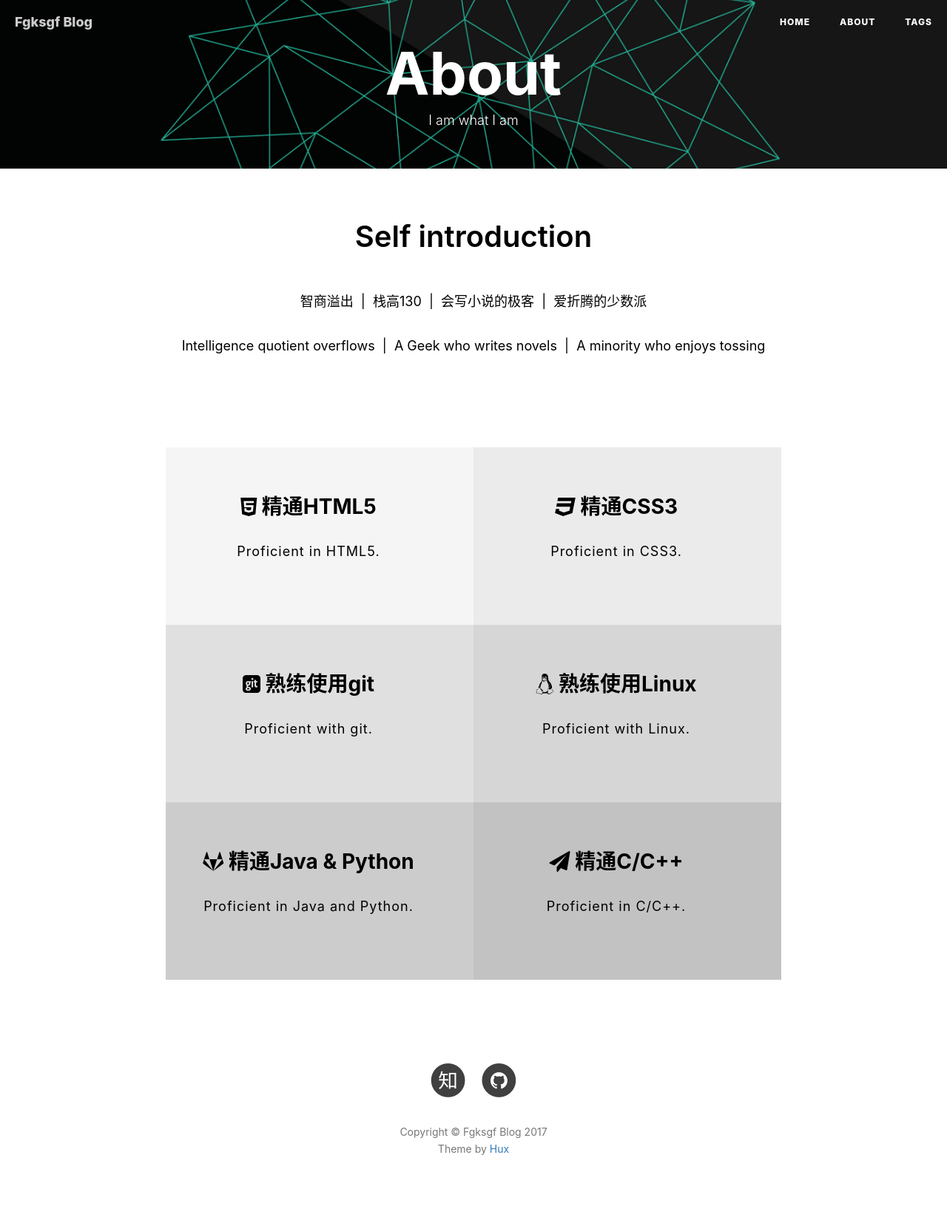
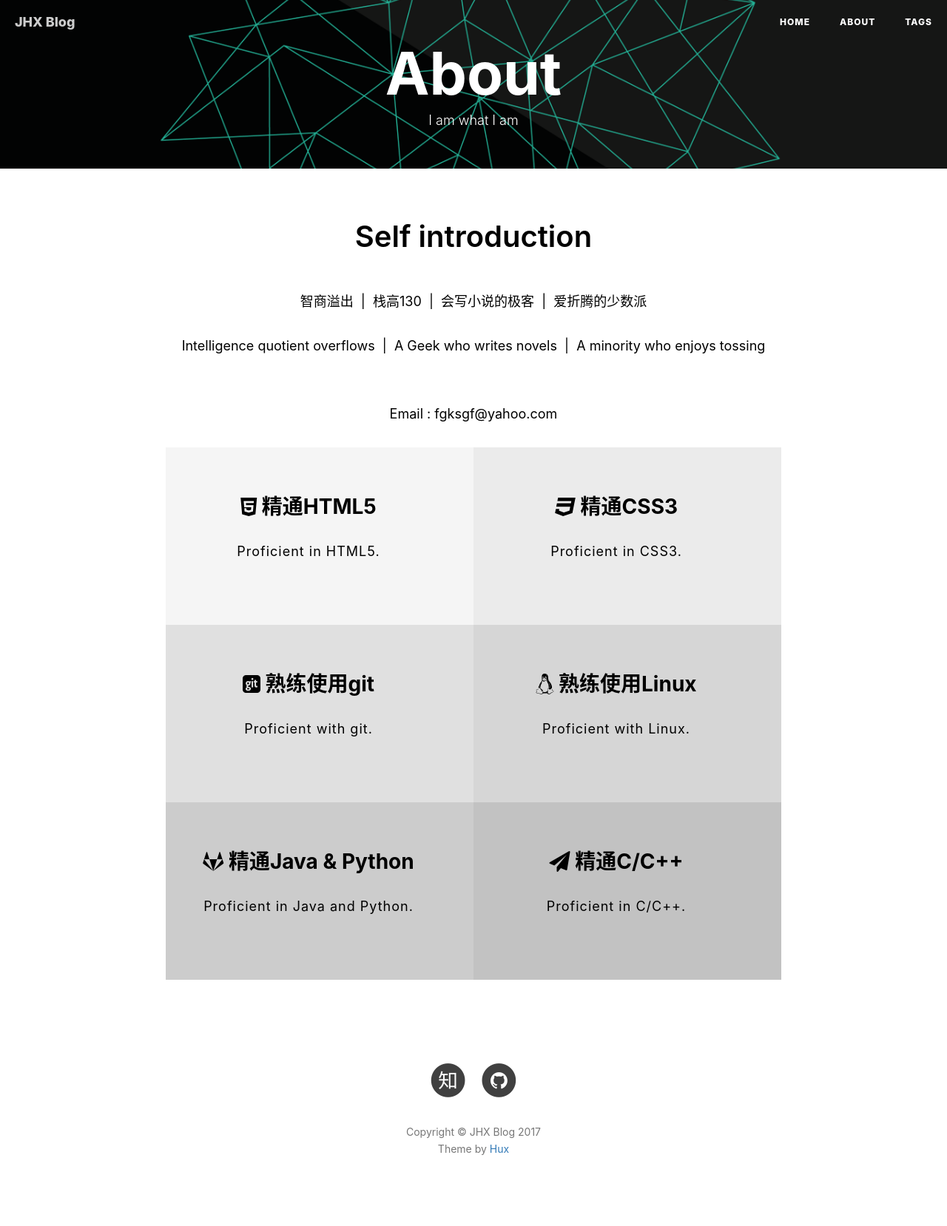
Before and after one commit to fgksgf/fgksgf.github.io, a Jekyll site: the page built from about.html, in a window 1280 px wide. Shown: the whole page at 74% size. Built offline with Jekyll 4.4.1, drawn with Linux system fonts in a browser that asks for light colours; nearby versions of some CDN libraries; comment, search, counter and statistics services are not loaded.

Commit message:
perfect some details

```diff
--- a/_config.yml
+++ b/_config.yml
@@ -1,6 +1,6 @@
 # Site settings
-title: Fgksgf Blog
-SEOTitle: Hello Blog
+title: JHX Blog
+SEOTitle: JHX Blog
 header-img: img/home-bg.jpg
 email: fgksgf@yahoo.com
 description: ""
@@ -62,7 +62,7 @@ sidebar-avatar: /img/avatar.jpeg      # use absolute URL, seeing it's used in bo
 
 # Featured Tags
 featured-tags: true                     # whether or not using Feature-Tags
-featured-condition-size: 0              # A tag will be featured if the size of it is more than this condition value
+featured-condition-size: 1              # A tag will be featured if the size of it is more than this condition value
 
 
 
```
Also changed, not shown: css/hux-blog.min.css.
